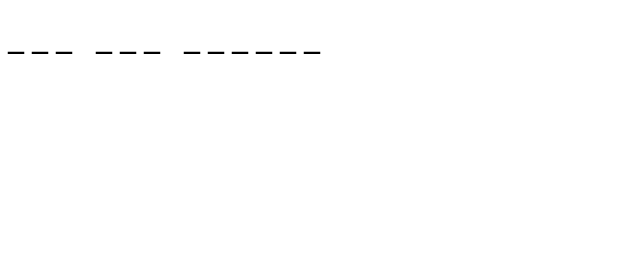
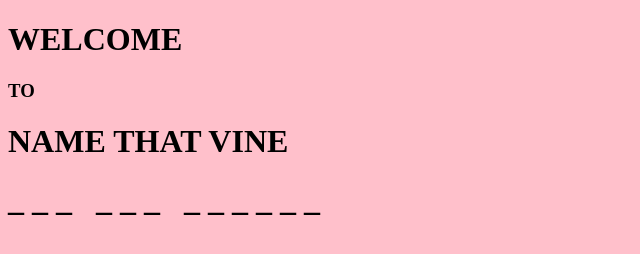
Before and after one commit to Ieapplekamp/Word-Press-Game, a plain HTML site: page index.html in a window 1280 px wide. Shown: the whole page, without its empty margins (0-640 px from the left). Drawn offline with Linux system fonts and the light colour scheme.

Commit message:
Dolled up the page, added some color

```diff
--- a/assets/css/style.css
+++ b/assets/css/style.css
@@ -0,0 +1,4 @@
+body {
+    background-color: pink;
+   /* background-image: url(/assets/images/milkandvine.jpg); */
+}
--- a/index.html
+++ b/index.html
@@ -4,28 +4,18 @@
 <head>
     <meta charset="UTF-8">
     <title>Word Press Game</title>
+    <link rel="stylesheet" type="text/css" href="assets/css/style.css">
 </head>
 
 <body>
 
+    <header>
+        <h1>WELCOME</h1>
+        <h3>TO</h3>
+        <h1>NAME THAT VINE</h1>
+    </header>
+
 <h1 id="phraseToGuess"></h1>
-
-
-
-
-
-
-
-
-
-
-
-
-
-
-
-
-
 
 <script>
 // Name that vine
@@ -103,11 +93,11 @@ function gameStart () {
 
 }
 
-// Function that will do something with the userkey in terms of the blank array
+// Function that will do something with the userkey, in terms of guessing the correct letters at a given index
 function userkey(e) { // e === event
 
     if (phrase.indexOf(e) > -1) {
-
+        // need more clarification on the -1 idea -I think I get it tho
         for (var i = 0; i < numberOfBlanks; i++) {
 
             if (correctGuesses[i] === e) {
@@ -120,6 +110,10 @@ function userkey(e) { // e === event
     }
 
 }
+
+// This should be the last function - Do something with the user
+
+
 
 gameStart();
 
```
Also changed, not shown: assets/images/milkandvine.jpg (added).
